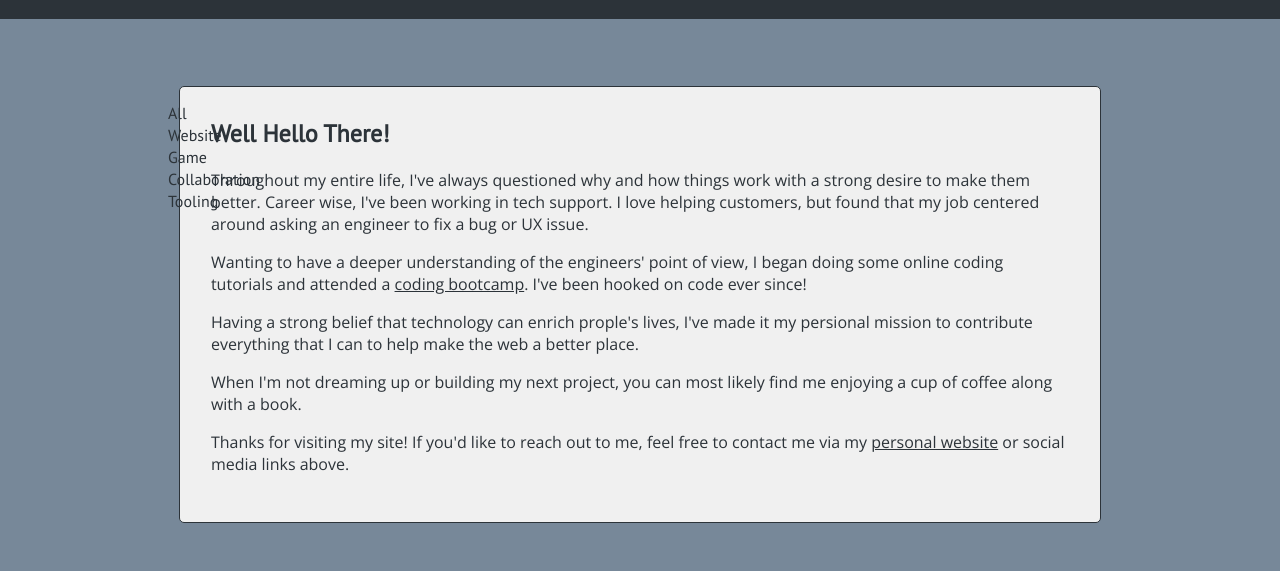
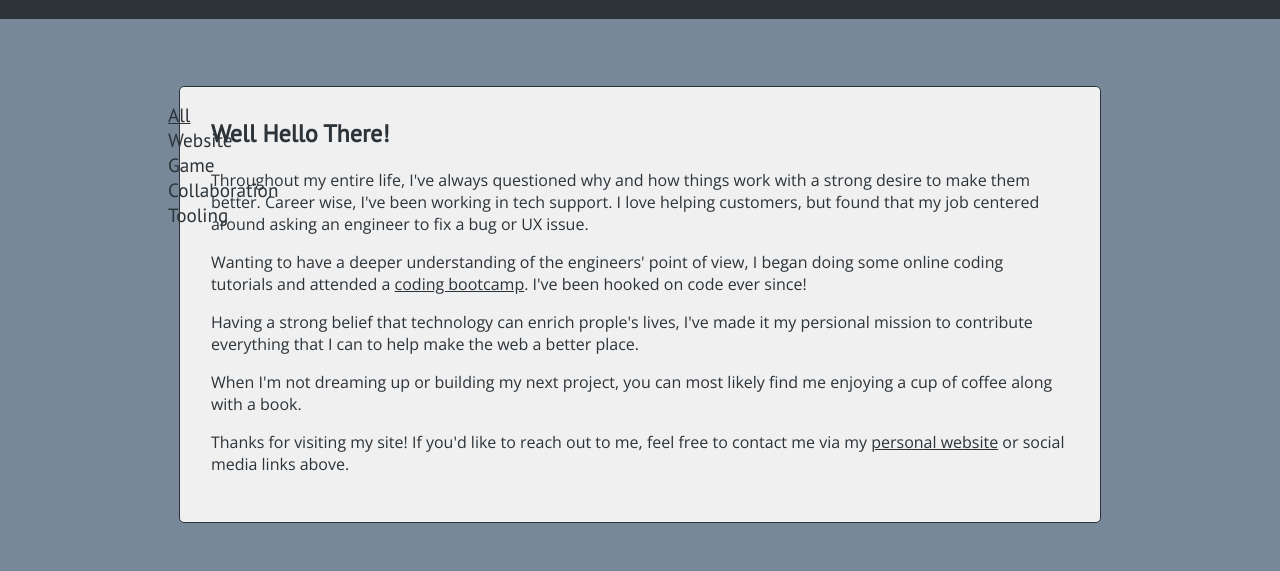
Before and after one commit to deeheber/code-blog, a plain HTML site: page index.html in a window 1280 px wide. Shown: the part 199-770 px from the top of the page. Drawn offline with nearby package versions, Linux system fonts and the light colour scheme.

Commit message:
sidebar underline active links

```diff
--- a/index.html
+++ b/index.html
@@ -73,11 +73,11 @@
             </div>
             <div id="sidebar">
               <ul>
-                <li><a href="" data-category = "">All</a></li>
-                <li><a href="" data-category = "Website">Website</a></li>
-                <li><a href="" data-category = "Game">Game</a></li>
-                <li><a href="" data-category = "Collaboration">Collaboration</a></li>
-                <li><a href="" data-category = "Tooling">Tooling</a></li>
+                <li><a href="" data-category = "" class="active sidebarLink">All</a></li>
+                <li><a href="" data-category = "Website" class="sidebarLink">Website</a></li>
+                <li><a href="" data-category = "Game" class="sidebarLink">Game</a></li>
+                <li><a href="" data-category = "Collaboration" class="sidebarLink">Collaboration</a></li>
+                <li><a href="" data-category = "Tooling" class="sidebarLink">Tooling</a></li>
               </ul>
             </div>
           </div>
--- a/scripts/projectView.js
+++ b/scripts/projectView.js
@@ -61,7 +61,7 @@
 
   projectView.handleSidebarFilter = function(){
     var offset = $('#sidebar').offset();
-
+    /***Keep sidebar fixed on scroll***/
     $(window).on('scroll', function(){
       if($(window).scrollTop() > (offset.top * 0.5) && $(window).scrollTop() < offset.top){
         $('#sidebar').stop().css('top', (offset.top * 0.5));
@@ -72,9 +72,10 @@
         $('#sidebar').stop().css('top', offset.top);
       }
     });
-
+    /***Hide/show articles when a category in the sidebar is clicked***/
     $('#sidebar').on('click', 'a', function(){
       event.preventDefault();
+      var clickedLink = event.target;
       var selectedOption = $(this).data('category');
       if(selectedOption){
         $('article').hide().each(function(){
@@ -87,6 +88,11 @@
         /***Show all posts if the first item in the dropdown is selected***/
         $('article').show();
       }
+      /***Underline sidebar nav for selected category***/
+      $('.sidebarLink').each(function(){
+        $(this).removeClass('active');
+      });
+      $(clickedLink).addClass('active');
     });
   };
 
--- a/styles/layout.css
+++ b/styles/layout.css
@@ -45,7 +45,7 @@ img {
 
 @media all and (min-width:770px){
   #content {
-    width: 75%;
+    width: 80%;
     float: right;
   }
 
@@ -55,7 +55,7 @@ img {
 
   #sidebar {
     display: block;
-    width: 25%;
+    width: 20%;
     float: left;
   }
 }
--- a/styles/modules.css
+++ b/styles/modules.css
@@ -24,6 +24,7 @@ article, #about, #stats {
 
 #sidebar a {
   color: rgb(44, 51, 57);
+  font-size: 1.2em;
   font-family: 'PT Sans', sans-serif;
   text-decoration: none;
 }
```
